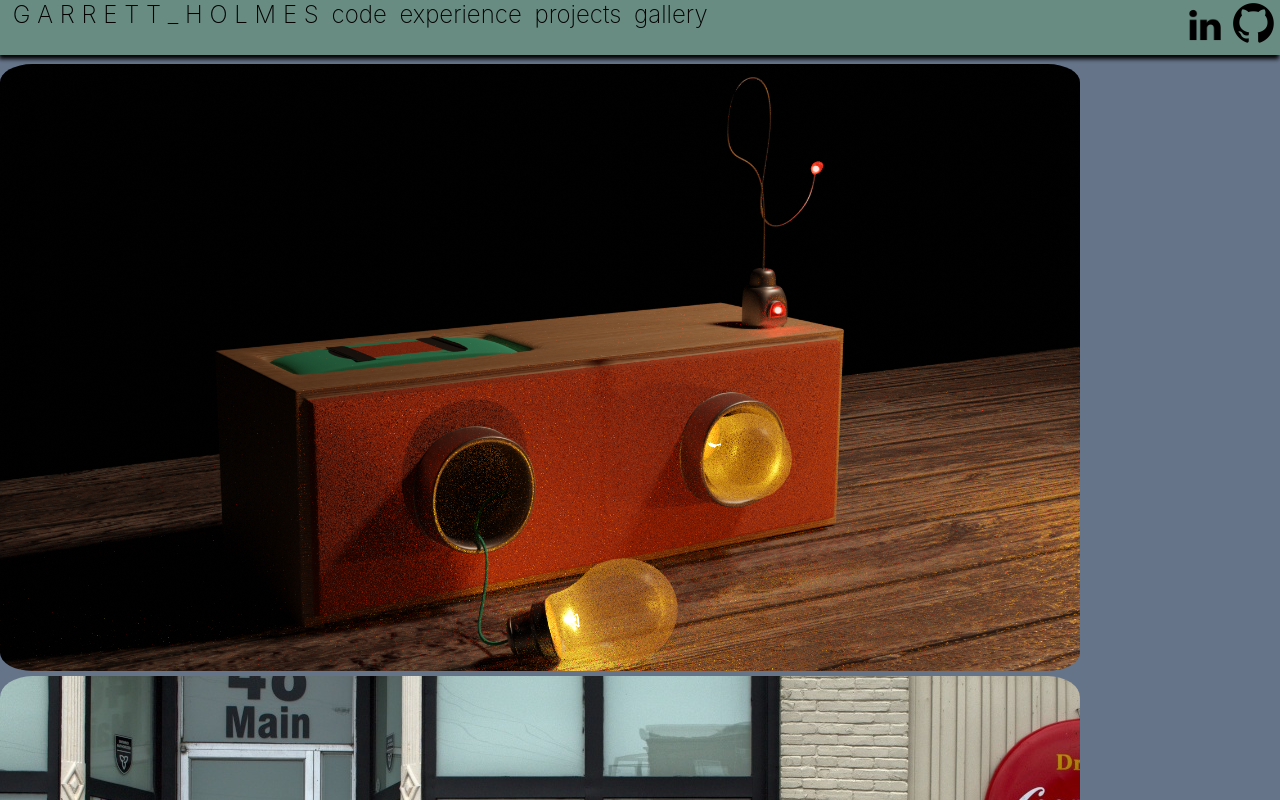
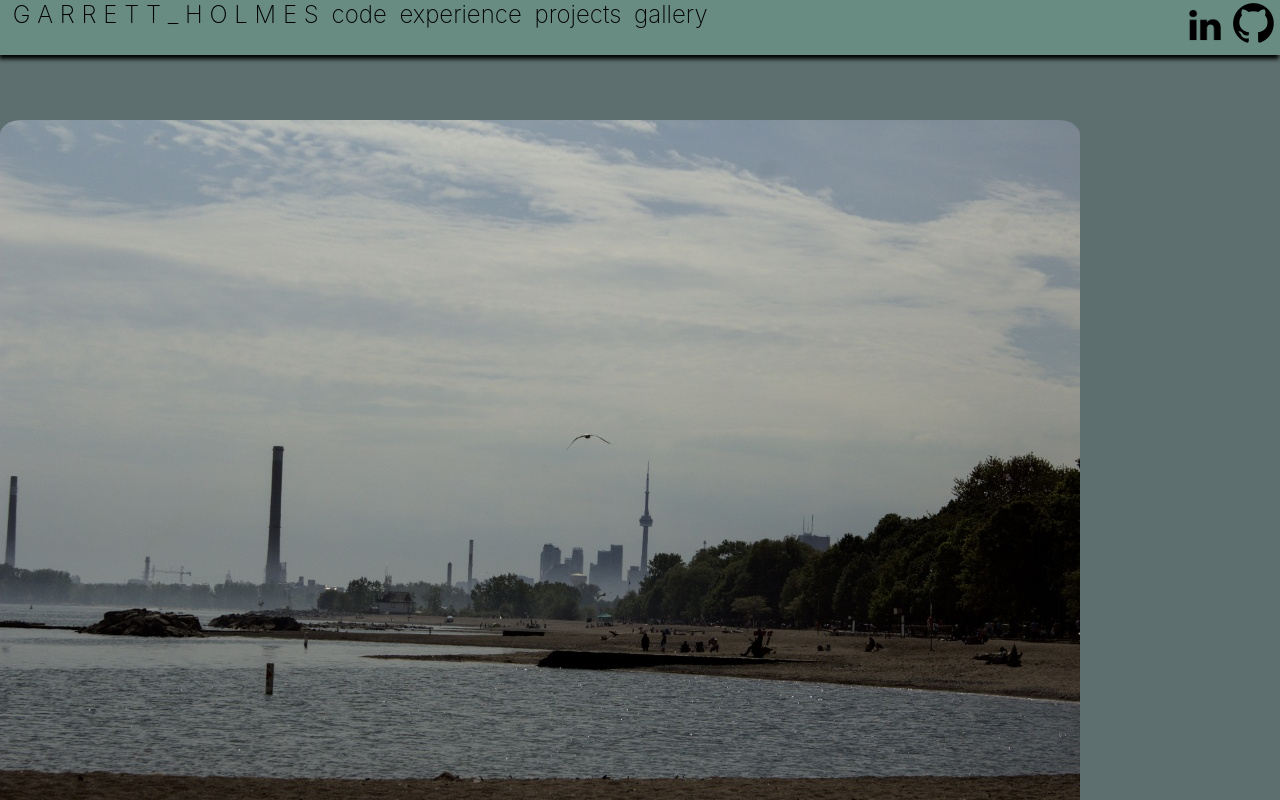
Before and after one commit to ga-holmes/ga-holmes.github.io, a React (Create React App) app: page /gallery in a window 1280 px wide. Shown: the top 800 px of the page. Built offline with nearby package versions, Linux system fonts and the light colour scheme.

Commit message:
gallery adjustments

```diff
--- a/src/index.css
+++ b/src/index.css
@@ -5,7 +5,7 @@ body {
     font-family: -apple-system, BlinkMacSystemFont, Segoe UI, Roboto, Oxygen,
         Ubuntu, Cantarell, Fira Sans, Droid Sans, Helvetica Neue, sans-serif;
     font-weight: 200;
-    background-color: rgb(102, 116, 138);
+    background-color: rgb(93, 111, 111);
 
 }
 
--- a/src/pages/Gallery.js
+++ b/src/pages/Gallery.js
@@ -20,6 +20,8 @@ const Gallery = () => {
               "back1.JPG",
               "back2.jpg"
   ];
+
+  files = shuffleArray(files);
 
   const images = [];
 
@@ -45,6 +47,7 @@ const Gallery = () => {
   }
 
   return (
+    <div>
       <div className="gwrapper">
         {React.Children.toArray(
           images.map(
@@ -53,6 +56,7 @@ const Gallery = () => {
             )
           )
         )}
+      </div>
     </div>
   )
 }
@@ -63,4 +67,20 @@ const Gallery = () => {
 
 // }
 
+
+// from: https://www.geeksforgeeks.org/how-to-shuffle-an-array-using-javascript/
+function shuffleArray(array) {
+  for (var i = array.length - 1; i > 0; i--) {
+
+      // Generate random number
+      var j = Math.floor(Math.random() * (i + 1));
+
+      var temp = array[i];
+      array[i] = array[j];
+      array[j] = temp;
+  }
+
+  return array;
+}
+
 export default Gallery;
--- a/src/styles/Gallery.css
+++ b/src/styles/Gallery.css
@@ -2,13 +2,15 @@
 /* gallery */
 .gwrapper{
 
-    padding-top: 5%;
+    padding-top: 10%;
 
     display: grid;
     grid-template-columns: 1fr 2fr 1fr;
-    grid-gap: 1em;
+    grid-gap: 0.5em;
     justify-items: stretch;
     align-items: center;
+    margin-left: 2%;
+    margin-right: 2%;
 }
 
 /* .gwrapper > div{
@@ -22,7 +24,7 @@
     max-width: 100%;
     max-height: 100%;
 
-    border-radius: 3%;
+    border-radius: 2%;
 }
 
 .galleryimg:hover {
@@ -40,6 +42,10 @@
 
     .gwrapper {
         grid-template-columns: 1fr;
+        grid-gap: 0em;
+        padding-top: 15vh;
+        margin-left: 0%;
+        margin-right: 0%;
     }
 
 }
```
Lines whose indentation alone changed are shown as unchanged.
